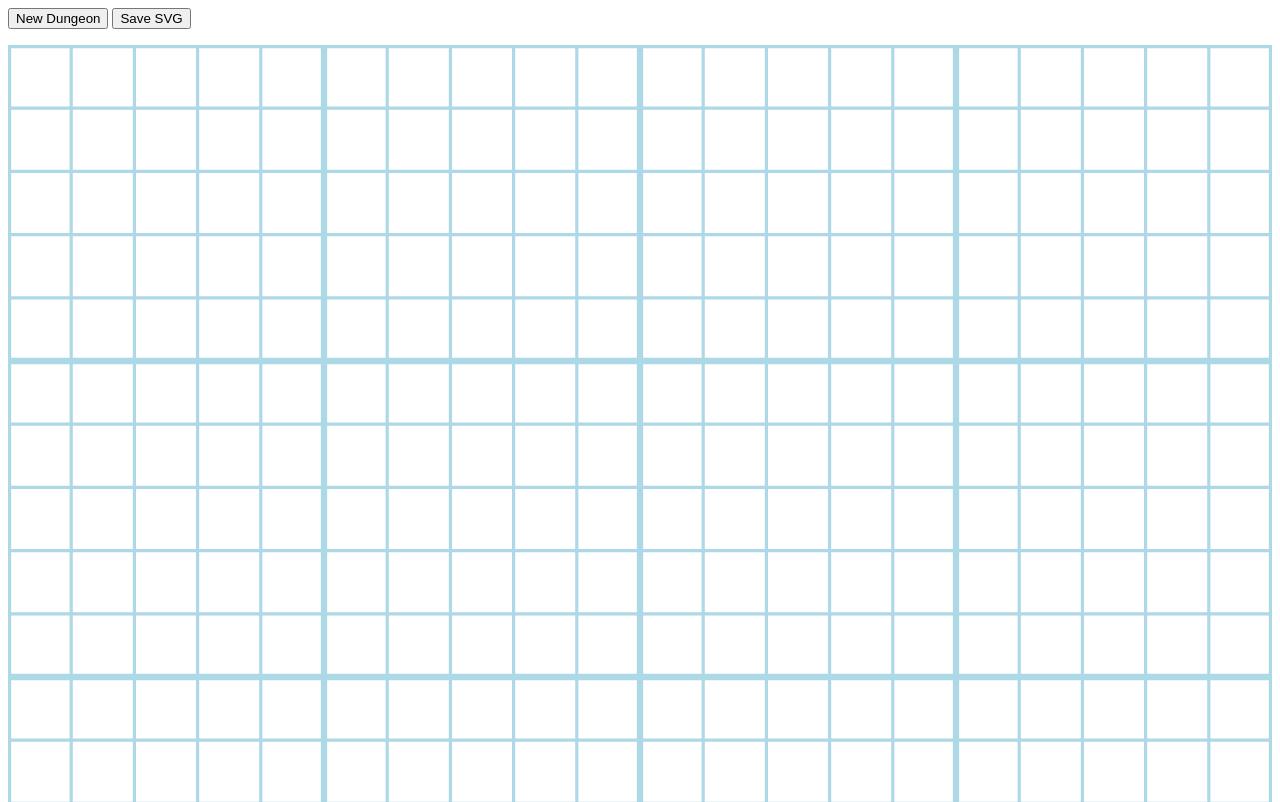
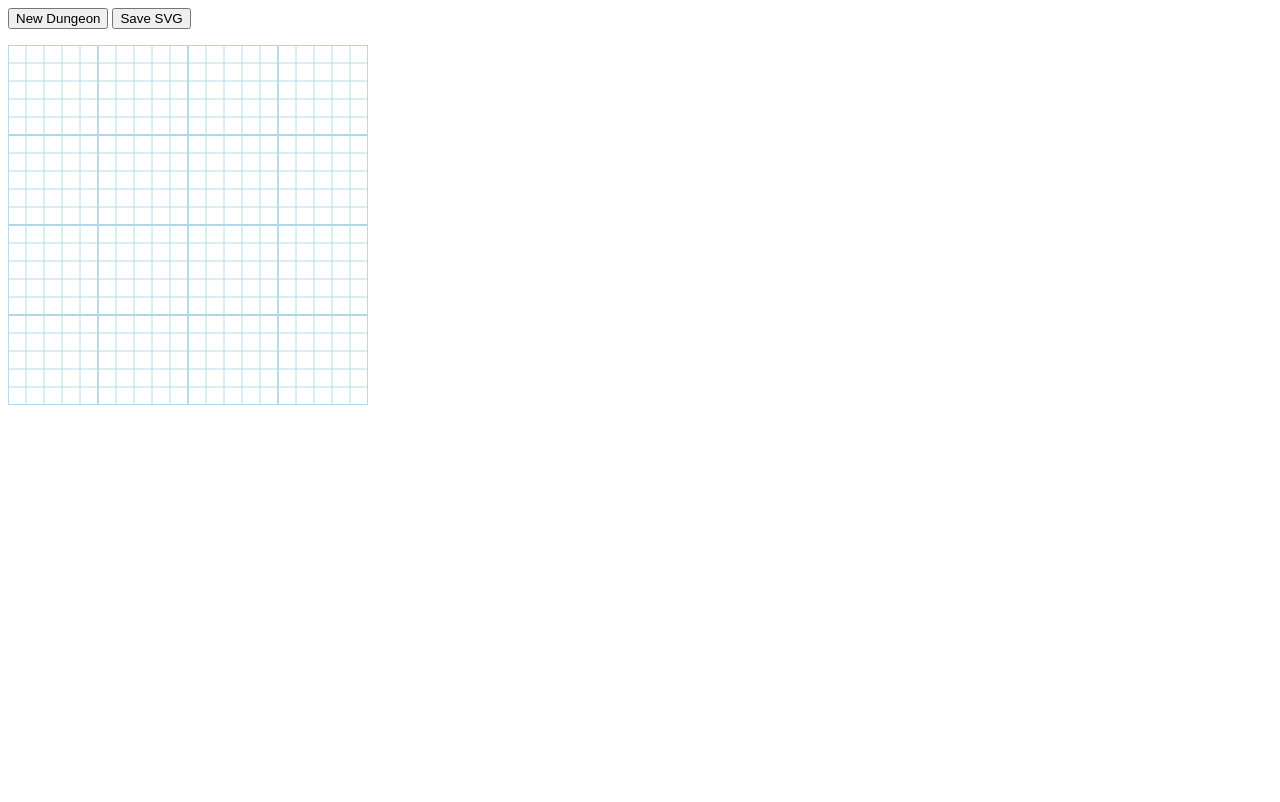
Before and after one commit to egillespie/super-vector-dungeon, a website built with Parcel: page index.html in a window 1280 px wide. Shown: the top 802 px of the page. Built offline with nearby package versions, Linux system fonts and the light colour scheme.

Commit message:
Make svg elements fixed height and width

```diff
--- a/index.html
+++ b/index.html
@@ -13,8 +13,8 @@
     <input id="button-save-svg" type="button" value="Save SVG">
   </form>
   <div class="paper">
-    <svg id="grid" viewbox="-10 -10 200 200"></svg>
-    <svg id="dungeon" viewbox="-10 -10 200 200"></svg>
+    <svg id="grid" viewbox="-10 -10 200 200" width="360" height="360"></svg>
+    <svg id="dungeon" viewbox="-10 -10 200 200" width="360" height="360"></svg>
   </div>
   <script src="./src/index.js"></script>
 </body>
```
